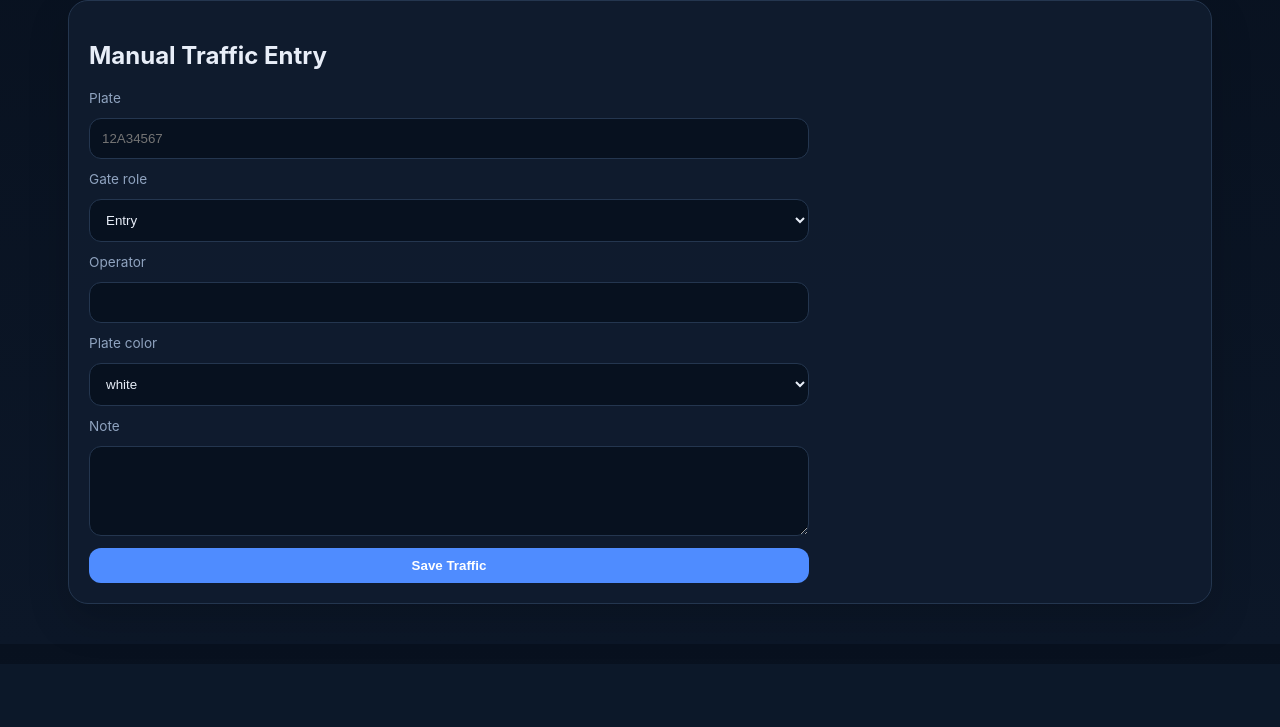
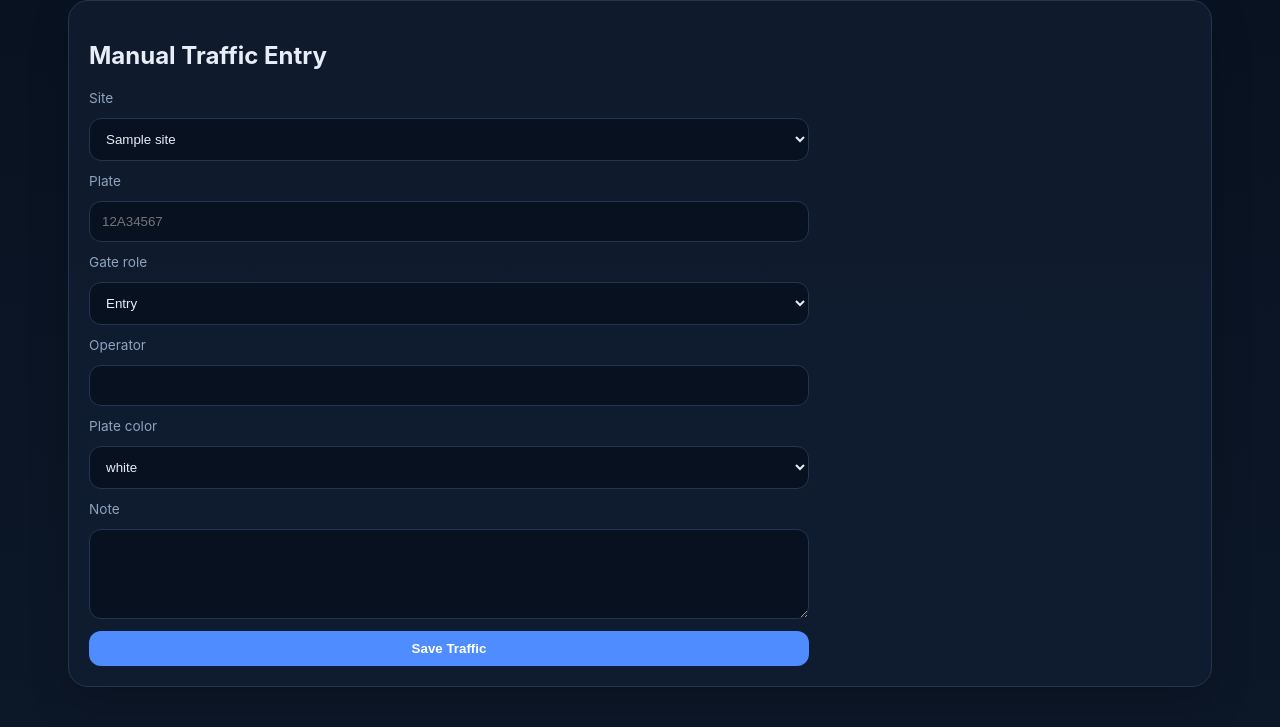
Before and after one commit to bahram-khakbaz/ai-license-plate-access-platform, a Flask app: template templates/manual_entry.html in a window 1280 px wide. Shown: the part 136-863 px from the top of the page. Before the commit the page ends 740 px from the top, so only its background shows below. Run offline with Flask 3, Linux system fonts and the light colour scheme; data comes from the database, SQL or seed files in the repository; the template is opened without the code that fills it: most values are stand-ins (such as "Sample title", 1, 10 or a date in 2020); parts of the project's set-up code (start-up, migrations or seed data) failed here and were passed over.

Commit message:
Add site selector to manual entry

```diff
--- a/templates/manual_entry.html
+++ b/templates/manual_entry.html
@@ -3,6 +3,8 @@
 <section class="panel">
   <h2>Manual Traffic Entry</h2>
   <form method="post" class="form">
+    <label>Site</label>
+    <select name="site_id" required>{% for s in sites %}<option value="{{ s.id }}">{{ s.name }}</option>{% endfor %}</select>
     <label>Plate</label>
     <input name="plate" required placeholder="12A34567">
     <label>Gate role</label>
```
